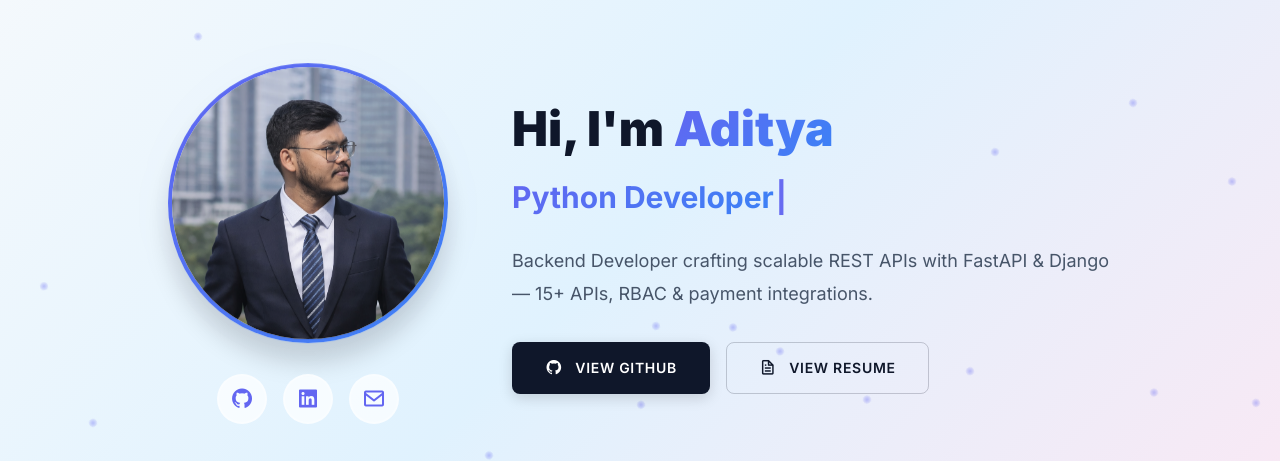
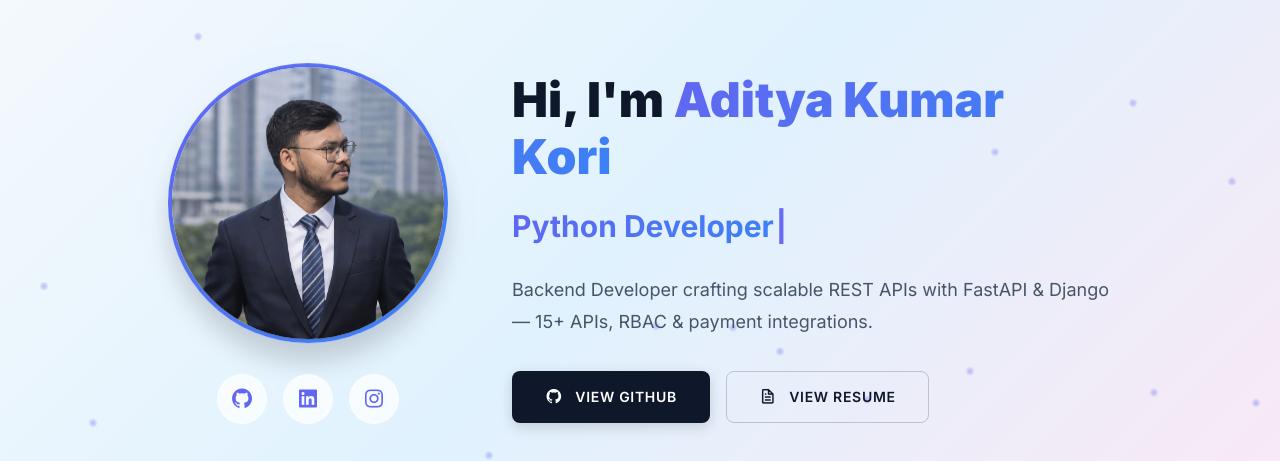
Before and after one commit to adityakumarkori/portfolio.new, a React (Vite) app: page / in a window 1280 px wide. Shown: the part 169-630 px from the top of the page. Built offline with nearby package versions, Linux system fonts and the light colour scheme; no server answers.

Commit message:
feat: update Hero component to include full name and add Instagram link in config

```diff
--- a/src/components/Hero.jsx
+++ b/src/components/Hero.jsx
@@ -72,8 +72,8 @@ const Hero = () => {
                             <a href={SITE_CONFIG.linkedin} target="_blank" rel="noopener noreferrer" className="social-link" aria-label="LinkedIn">
                                 <i className='bx bxl-linkedin-square'></i>
                             </a>
-                            <a href={`mailto:${SITE_CONFIG.email}`} className="social-link" aria-label="Email">
-                                <i className='bx bx-envelope'></i>
+                            <a href={SITE_CONFIG.instagram} target="_blank" rel="noopener noreferrer" className="social-link" aria-label="Instagram">
+                                <i className='bx bxl-instagram'></i>
                             </a>
                         </div>
                     </div>
@@ -81,7 +81,7 @@ const Hero = () => {
                     {/* Hero Text */}
                     <div className="hero-text">
                         <h1 className="hero-title slide-in-right">
-                            Hi, I'm <span className="gradient-text">Aditya</span>
+                            Hi, I'm <span className="gradient-text">Aditya Kumar Kori</span>
                         </h1>
                         <h2 className="hero-subtitle slide-in-right" style={{ animationDelay: '0.2s' }}>
                             <span className="typed-text">{displayText}</span>
--- a/src/config.js
+++ b/src/config.js
@@ -10,6 +10,7 @@ export const SITE_CONFIG = {
   github: "https://github.com/AdityaCS06",
   githubUsername: "AdityaCS06",
   linkedin: "https://linkedin.com/in/aditya-kori",
+  instagram: "https://www.instagram.com/aditya_k_kori2003",
   portfolioUrl: "https://aditya-kori-portfolio.vercel.app/",
 };
 
```
